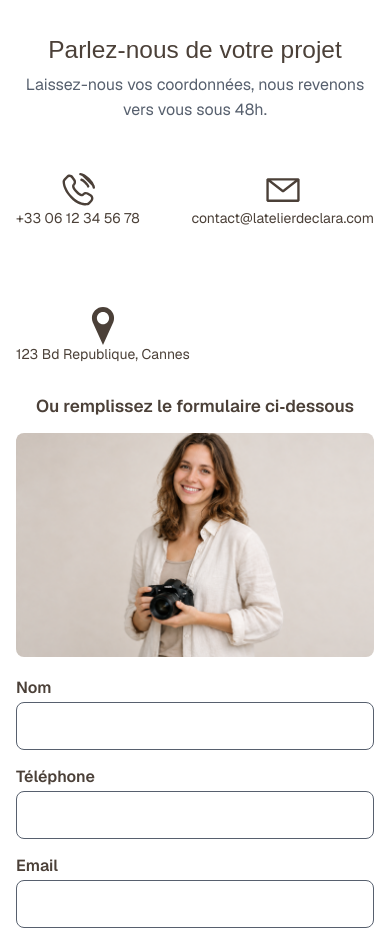
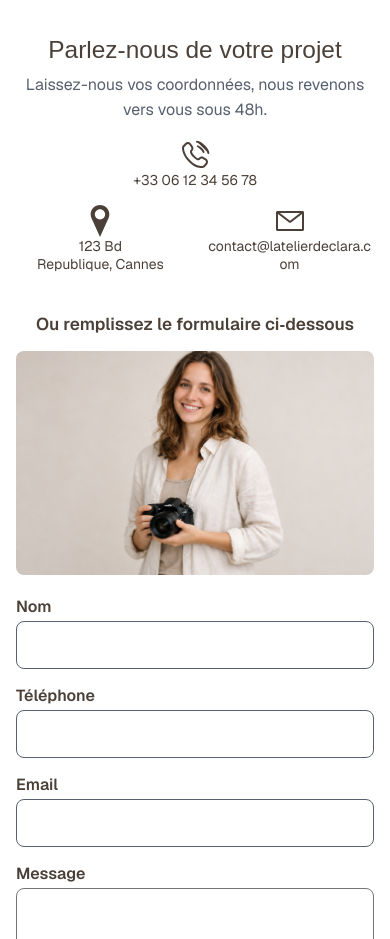
Before and after one commit to jorge-santoss/landingpage-clara, a Next.js app: page / in a window 390 px wide. Shown: the part 6420-7359 px from the top of the page. Built offline with nearby package versions, Linux system fonts and the light colour scheme; a web font is replaced by a local one.

Commit message:
style: refactor CtaSection layout to use grid for icons and improve responsiveness

```diff
--- a/components/CtaSection/CtaSection.module.css
+++ b/components/CtaSection/CtaSection.module.css
@@ -73,22 +73,52 @@
         font-weight: 600;
         text-align: center;
         margin-block-end: var(--space-md);
+        margin-block-start: var(--space-lg);
     }
 
     .icons {
+        display: grid;
+        grid-template-columns: 1fr 1fr;
+        grid-template-areas:
+            "phone phone"
+            "address email";
+        justify-items: center;
+        align-items: start;
+        gap: var(--space-md) var(--space-lg);
         width: 100%;
-        flex-wrap: wrap;
-        gap: var(--space-md);
+        max-width: 40rem;
+        margin-inline: auto;
+        margin-block-end: var(--space-lg);
         padding: 0;
-        align-items: flex-start;
+        text-align: center;
+    }
+
+    .icons_svg {
+        margin: 0;
+    }
+
+    .icons_svg:nth-child(1) {
+        grid-area: phone;
+    }
+
+    .icons_svg:nth-child(2) {
+        grid-area: email;
+    }
+
+    .icons_svg:nth-child(3) {
+        grid-area: address;
     }
 
     .icons_svg svg {
-        width: 38px;
-        height: 38px;
+        width: 32px;
+        height: 32px;
     }
 
     .icons_text {
         font-size: var(--text-sm);
     }
+
+    .icons_text p {
+        overflow-wrap: anywhere;
+    }
 }
```
